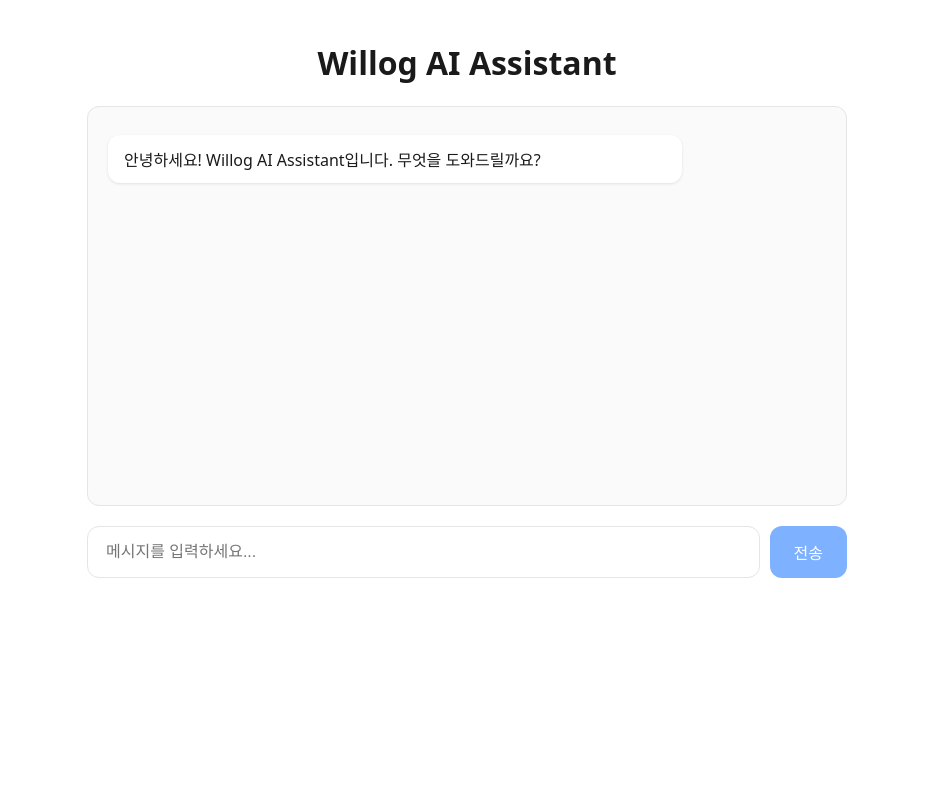
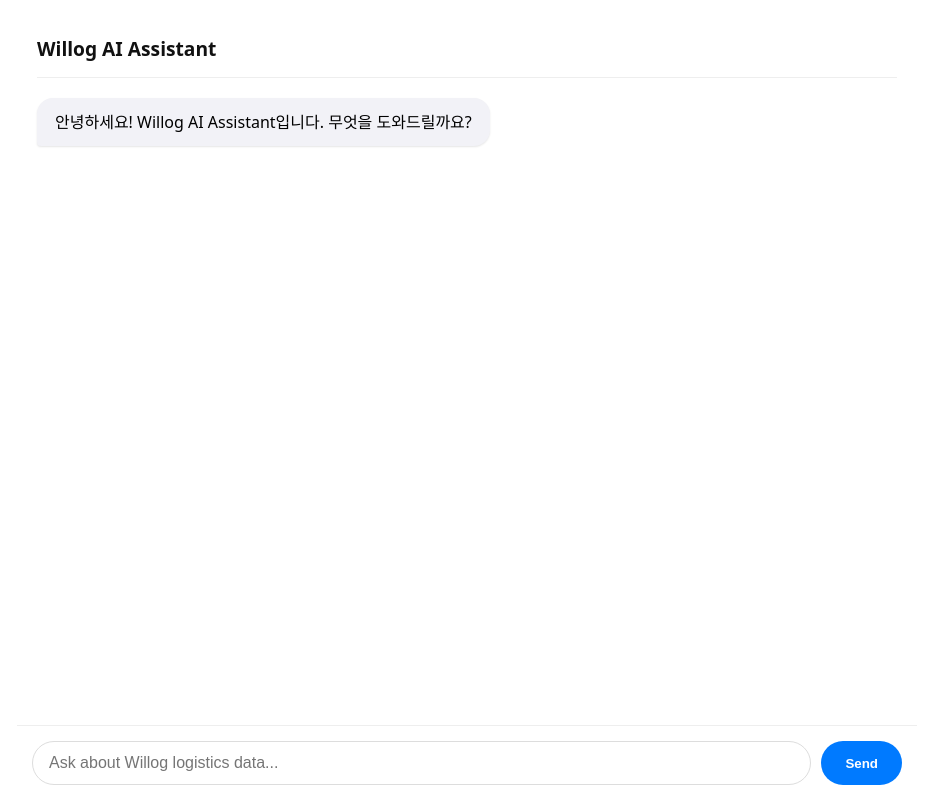
Before and after one commit to jace-jungsoohan/ds_intelligent_assistant, a Next.js app in the folder frontend/: page / in a window 1280 px wide. Shown: the whole page, without its empty margins (173-1106 px from the left). Built offline with nearby package versions, Linux system fonts and the light colour scheme.

Commit message:
fix: re-introduce rich UI with tables and charts (recharts) for streamlit parity

```diff
--- a/frontend/app/page.tsx
+++ b/frontend/app/page.tsx
@@ -1,10 +1,16 @@
 "use client";
 
-import React, { useState } from 'react';
+import React, { useState, useRef, useEffect } from 'react';
+import {
+    LineChart, Line, BarChart, Bar, XAxis, YAxis, CartesianGrid, Tooltip, Legend, ResponsiveContainer
+} from 'recharts';
 
 interface Message {
     role: 'user' | 'assistant';
     content: string;
+    data?: any[];
+    sql?: string;
+    agent?: string;
 }
 
 export default function Home() {
@@ -13,13 +19,18 @@
     ]);
     const [input, setInput] = useState('');
     const [loading, setLoading] = useState(false);
+    const bottomRef = useRef<HTMLDivElement>(null);
+
+    useEffect(() => {
+        bottomRef.current?.scrollIntoView({ behavior: 'smooth' });
+    }, [messages]);
 
     const handleSend = async () => {
         if (!input.trim() || loading) return;
 
-        const userMessage = input;
+        const userMessage: Message = { role: 'user', content: input };
         setInput('');
-        const newMessages: Message[] = [...messages, { role: 'user', content: userMessage }];
+        const newMessages = [...messages, userMessage];
         setMessages(newMessages);
         setLoading(true);
 
@@ -32,8 +43,14 @@
 
             if (!response.ok) throw new Error('Failed');
 
-            const data = await response.json();
-            setMessages(prev => [...prev, { role: 'assistant', content: data.answer }]);
+            const resData = await response.json();
+            setMessages(prev => [...prev, {
+                role: 'assistant',
+                content: resData.answer,
+                data: resData.data,
+                sql: resData.sql,
+                agent: resData.agent
+            }]);
         } catch {
             setMessages(prev => [...prev, { role: 'assistant', content: '서버 연결에 실패했습니다.' }]);
         } finally {
@@ -41,60 +58,172 @@
         }
     };
 
+    const renderVisualization = (data: any[], agent: string | undefined) => {
+        if (!data || data.length === 0) return null;
+
+        const columns = Object.keys(data[0]);
+
+        // Simple heuristic for chart type
+        // If 'date' in columns, use Line Chart
+        const dateCol = columns.find(c => c.includes('date') || c.includes('day') || c.includes('time'));
+        const numCol = columns.find(c => typeof data[0][c] === 'number');
+
+        if (dateCol && numCol) {
+            return (
+                <div style={{ height: 300, width: '100%', marginTop: 20 }}>
+                    <h4>Time Series Analysis</h4>
+                    <ResponsiveContainer width="100%" height="100%">
+                        <LineChart data={data}>
+                            <CartesianGrid strokeDasharray="3 3" />
+                            <XAxis dataKey={dateCol} />
+                            <YAxis />
+                            <Tooltip />
+                            <Legend />
+                            <Line type="monotone" dataKey={numCol} stroke="#8884d8" />
+                        </LineChart>
+                    </ResponsiveContainer>
+                </div>
+            );
+        }
+
+        // If categorical and numeric, use Bar Chart
+        const catCol = columns.find(c => typeof data[0][c] === 'string');
+        if (catCol && numCol) {
+            return (
+                <div style={{ height: 300, width: '100%', marginTop: 20 }}>
+                    <h4>Category Analysis</h4>
+                    <ResponsiveContainer width="100%" height="100%">
+                        <BarChart data={data}>
+                            <CartesianGrid strokeDasharray="3 3" />
+                            <XAxis dataKey={catCol} />
+                            <YAxis />
+                            <Tooltip />
+                            <Legend />
+                            <Bar dataKey={numCol} fill="#82ca9d" />
+                        </BarChart>
+                    </ResponsiveContainer>
+                </div>
+            );
+        }
+
+        return null;
+    };
+
     return (
-        <div style={{ maxWidth: '800px', margin: '0 auto', padding: '20px', fontFamily: 'system-ui' }}>
-            <h1 style={{ textAlign: 'center', color: '#1a1a1a' }}>Willog AI Assistant</h1>
+        <div style={{ maxWidth: '900px', margin: '0 auto', padding: '20px', fontFamily: 'system-ui' }}>
+            <header style={{
+                position: 'sticky', top: 0, background: 'rgba(255,255,255,0.9)',
+                padding: '15px 0', borderBottom: '1px solid #eee', zIndex: 10, marginBottom: 20
+            }}>
+                <h1 style={{ margin: 0, fontSize: '1.2rem', color: '#111' }}>Willog AI Assistant</h1>
+            </header>
 
-            <div style={{ border: '1px solid #e5e5e5', borderRadius: '12px', padding: '20px', minHeight: '400px', marginBottom: '20px', background: '#fafafa' }}>
+            <div style={{ paddingBottom: '80px' }}>
                 {messages.map((msg, idx) => (
                     <div key={idx} style={{
-                        padding: '12px 16px',
-                        margin: '8px 0',
-                        borderRadius: '12px',
-                        background: msg.role === 'user' ? '#0066ff' : '#ffffff',
-                        color: msg.role === 'user' ? '#ffffff' : '#1a1a1a',
-                        marginLeft: msg.role === 'user' ? '20%' : '0',
-                        marginRight: msg.role === 'user' ? '0' : '20%',
-                        boxShadow: '0 1px 3px rgba(0,0,0,0.1)'
+                        marginBottom: '20px',
+                        display: 'flex',
+                        flexDirection: 'column',
+                        alignItems: msg.role === 'user' ? 'flex-end' : 'flex-start'
                     }}>
-                        {msg.content}
+                        <div style={{
+                            padding: '12px 18px',
+                            borderRadius: '16px',
+                            borderBottomRightRadius: msg.role === 'user' ? '4px' : '16px',
+                            borderBottomLeftRadius: msg.role === 'user' ? '16px' : '4px',
+                            background: msg.role === 'user' ? '#007AFF' : '#F2F2F7',
+                            color: msg.role === 'user' ? '#fff' : '#000',
+                            maxWidth: '85%',
+                            lineHeight: '1.5',
+                            whiteSpace: 'pre-wrap',
+                            boxShadow: '0 1px 2px rgba(0,0,0,0.1)'
+                        }}>
+                            {msg.content}
+                        </div>
+
+                        {/* SQL Debug Block */}
+                        {msg.sql && (
+                            <details style={{ marginTop: 8, maxWidth: '85%', width: '100%' }}>
+                                <summary style={{ cursor: 'pointer', fontSize: '0.8rem', color: '#666' }}>View SQL Query</summary>
+                                <pre style={{
+                                    background: '#f5f5f5', padding: 10, borderRadius: 8,
+                                    fontSize: '0.75rem', overflowX: 'auto', border: '1px solid #ddd'
+                                }}>
+                                    {msg.sql}
+                                </pre>
+                            </details>
+                        )}
+
+                        {/* Data Visualization & Table */}
+                        {msg.data && (
+                            <div style={{ width: '100%', marginTop: 10, maxWidth: '100%' }}>
+                                {/* Charts */}
+                                {renderVisualization(msg.data, msg.agent)}
+
+                                {/* Table */}
+                                <div style={{ marginTop: 20, overflowX: 'auto', border: '1px solid #eee', borderRadius: 8 }}>
+                                    <table style={{ width: '100%', borderCollapse: 'collapse', fontSize: '0.85rem' }}>
+                                        <thead>
+                                            <tr style={{ background: '#f9f9f9', textAlign: 'left' }}>
+                                                {Object.keys(msg.data[0]).map(key => (
+                                                    <th key={key} style={{ padding: '8px 12px', borderBottom: '1px solid #ddd' }}>{key}</th>
+                                                ))}
+                                            </tr>
+                                        </thead>
+                                        <tbody>
+                                            {msg.data.slice(0, 10).map((row, i) => (
+                                                <tr key={i} style={{ borderBottom: '1px solid #eee' }}>
+                                                    {Object.values(row).map((val: any, j) => (
+                                                        <td key={j} style={{ padding: '8px 12px' }}>
+                                                            {val !== null ? String(val) : '-'}
+                                                        </td>
+                                                    ))}
+                                                </tr>
+                                            ))}
+                                        </tbody>
+                                    </table>
+                                    {msg.data.length > 10 && (
+                                        <div style={{ padding: 10, textAlign: 'center', fontSize: '0.8rem', color: '#666' }}>
+                                            Showing first 10 rows of {msg.data.length}
+                                        </div>
+                                    )}
+                                </div>
+                            </div>
+                        )}
+
                     </div>
                 ))}
-                {loading && <div style={{ padding: '12px', color: '#666' }}>응답 생성 중...</div>}
+                {loading && <div style={{ textAlign: 'center', color: '#888', padding: 20 }}>Generating response...</div>}
+                <div ref={bottomRef} />
             </div>
 
-            <div style={{ display: 'flex', gap: '10px' }}>
+            <div style={{
+                position: 'fixed', bottom: 0, left: 0, right: 0,
+                background: '#fff', padding: '15px', borderTop: '1px solid #eee',
+                display: 'flex', gap: 10, maxWidth: '900px', margin: '0 auto', zIndex: 20
+            }}>
                 <input
                     type="text"
                     value={input}
                     onChange={(e) => setInput(e.target.value)}
                     onKeyDown={(e) => e.key === 'Enter' && handleSend()}
-                    placeholder="메시지를 입력하세요..."
+                    placeholder="Ask about Willog logistics data..."
                     disabled={loading}
                     style={{
-                        flex: 1,
-                        padding: '14px 18px',
-                        borderRadius: '12px',
-                        border: '1px solid #e5e5e5',
-                        fontSize: '16px',
-                        outline: 'none'
+                        flex: 1, padding: '12px 16px', borderRadius: '24px',
+                        border: '1px solid #ddd', fontSize: '1rem', outline: 'none'
                     }}
                 />
                 <button
                     onClick={handleSend}
                     disabled={loading || !input.trim()}
                     style={{
-                        padding: '14px 24px',
-                        borderRadius: '12px',
-                        border: 'none',
-                        background: '#0066ff',
-                        color: 'white',
-                        cursor: 'pointer',
-                        fontSize: '16px',
-                        opacity: loading || !input.trim() ? 0.5 : 1
+                        padding: '12px 24px', borderRadius: '24px', border: 'none',
+                        background: '#007AFF', color: '#fff', fontWeight: 'bold', cursor: 'pointer',
+                        opacity: loading ? 0.6 : 1
                     }}
                 >
-                    전송
+                    Send
                 </button>
             </div>
         </div>
--- a/frontend/package.json
+++ b/frontend/package.json
@@ -10,7 +10,8 @@
     "dependencies": {
         "next": "14.1.0",
         "react": "^18.2.0",
-        "react-dom": "^18.2.0"
+        "react-dom": "^18.2.0",
+        "recharts": "^2.12.0"
     },
     "devDependencies": {
         "@types/node": "^20",
```
Also changed, not shown: 1 other file (tests, documents, lock files or other folders).
